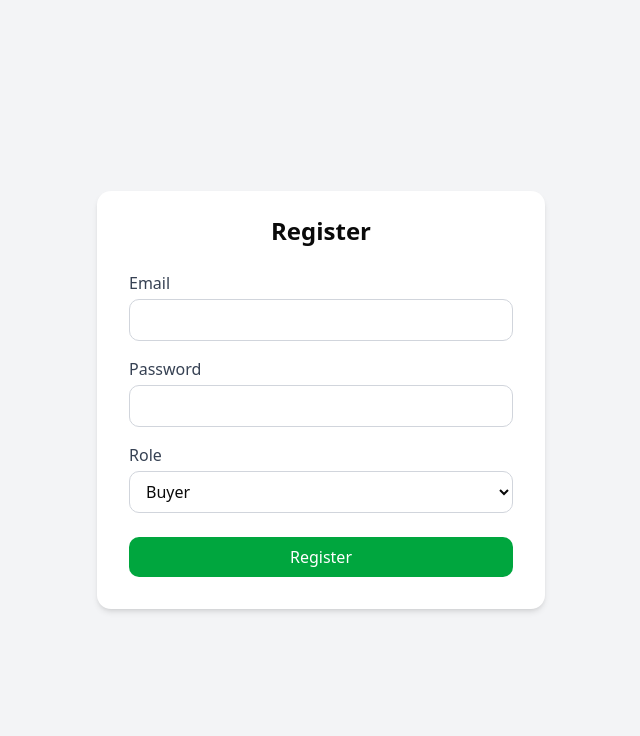
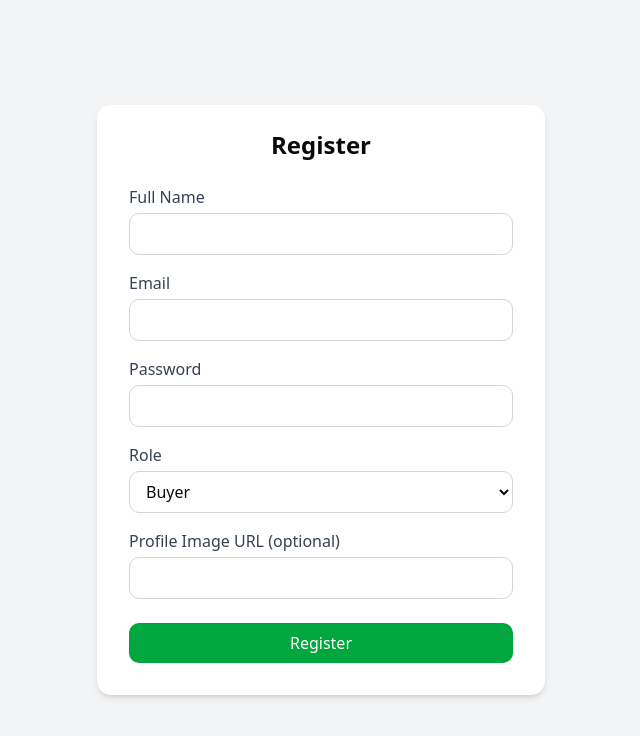
Before and after one commit to mpawank/role-based-buyer-vendor, a Next.js app: page /register in a window 1280 px wide. Shown: the top 736 px of the page, without its empty margins (319-959 px from the left). Built offline with nearby package versions, Linux system fonts and the light colour scheme.

Commit message:
deploying

```diff
--- a/app/api/register/route.ts
+++ b/app/api/register/route.ts
@@ -6,13 +6,24 @@ import bcrypt from "bcryptjs";
 
 export async function POST(req: NextRequest) {
   await connectDB();
-  const { email, password, role } = await req.json();
+
+  const { email, password, role, name, image } = await req.json();
 
   const existingUser = await User.findOne({ email });
-  if (existingUser) return NextResponse.json({ error: "User already exists" }, { status: 400 });
+  if (existingUser) {
+    return NextResponse.json({ error: "User already exists" }, { status: 400 });
+  }
 
   const hashedPassword = await bcrypt.hash(password, 10);
-  const newUser = new User({ email, password: hashedPassword, role });
+
+  const newUser = new User({
+    email,
+    password: hashedPassword,
+    role,
+    name, // ✅ required
+    image: image || "", // optional fallback
+  });
+
   await newUser.save();
 
   return NextResponse.json({ message: "User registered successfully" });
--- a/app/register/page.tsx
+++ b/app/register/page.tsx
@@ -9,7 +9,10 @@ export default function RegisterPage() {
     email: '',
     password: '',
     role: 'buyer',
+    name: '',
+    image: '',
   });
+
   const [error, setError] = useState('');
   const [success, setSuccess] = useState('');
   const [loading, setLoading] = useState(false);
@@ -57,6 +60,20 @@ export default function RegisterPage() {
         {error && <p className="text-red-500 text-sm mb-4">{error}</p>}
         {success && <p className="text-green-600 text-sm mb-4">{success}</p>}
 
+        {/* Name Field */}
+        <div className="mb-4">
+          <label className="block text-gray-700 mb-1">Full Name</label>
+          <input
+            type="text"
+            name="name"
+            value={form.name}
+            onChange={handleChange}
+            className="w-full border border-gray-300 rounded-lg px-3 py-2"
+            required
+          />
+        </div>
+
+        {/* Email Field */}
         <div className="mb-4">
           <label className="block text-gray-700 mb-1">Email</label>
           <input
@@ -69,6 +86,7 @@ export default function RegisterPage() {
           />
         </div>
 
+        {/* Password Field */}
         <div className="mb-4">
           <label className="block text-gray-700 mb-1">Password</label>
           <input
@@ -81,7 +99,8 @@ export default function RegisterPage() {
           />
         </div>
 
-        <div className="mb-6">
+        {/* Role Select */}
+        <div className="mb-4">
           <label className="block text-gray-700 mb-1">Role</label>
           <select
             name="role"
@@ -92,6 +111,18 @@ export default function RegisterPage() {
             <option value="buyer">Buyer</option>
             <option value="vendor">Vendor</option>
           </select>
+        </div>
+
+        {/* Image URL (optional) */}
+        <div className="mb-6">
+          <label className="block text-gray-700 mb-1">Profile Image URL (optional)</label>
+          <input
+            type="url"
+            name="image"
+            value={form.image}
+            onChange={handleChange}
+            className="w-full border border-gray-300 rounded-lg px-3 py-2"
+          />
         </div>
 
         <button
```
